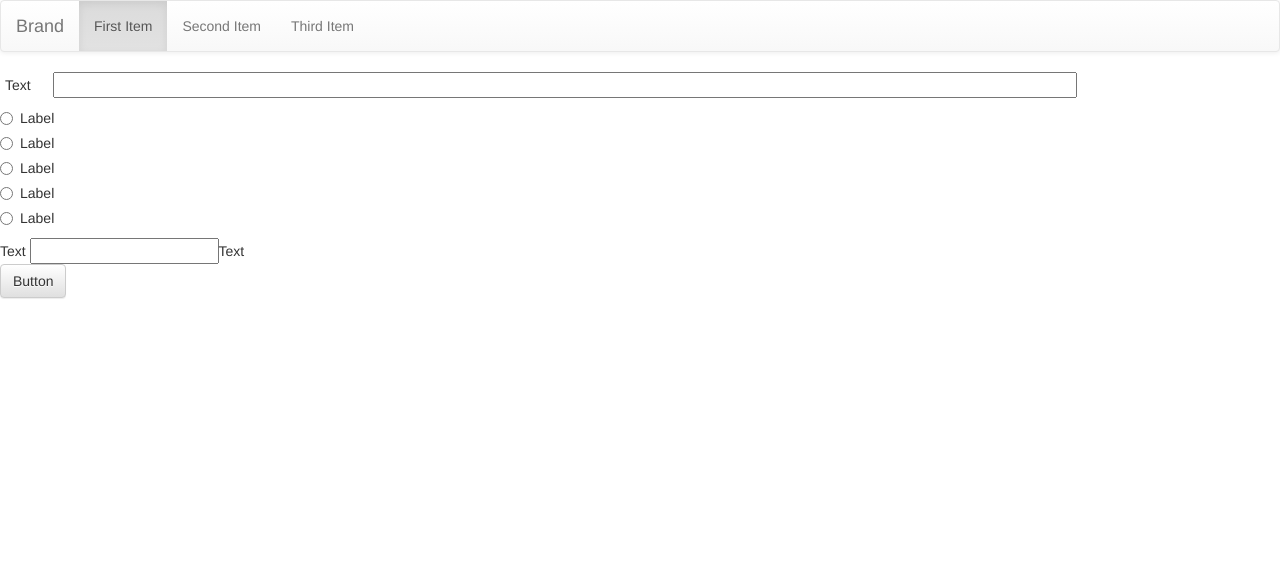
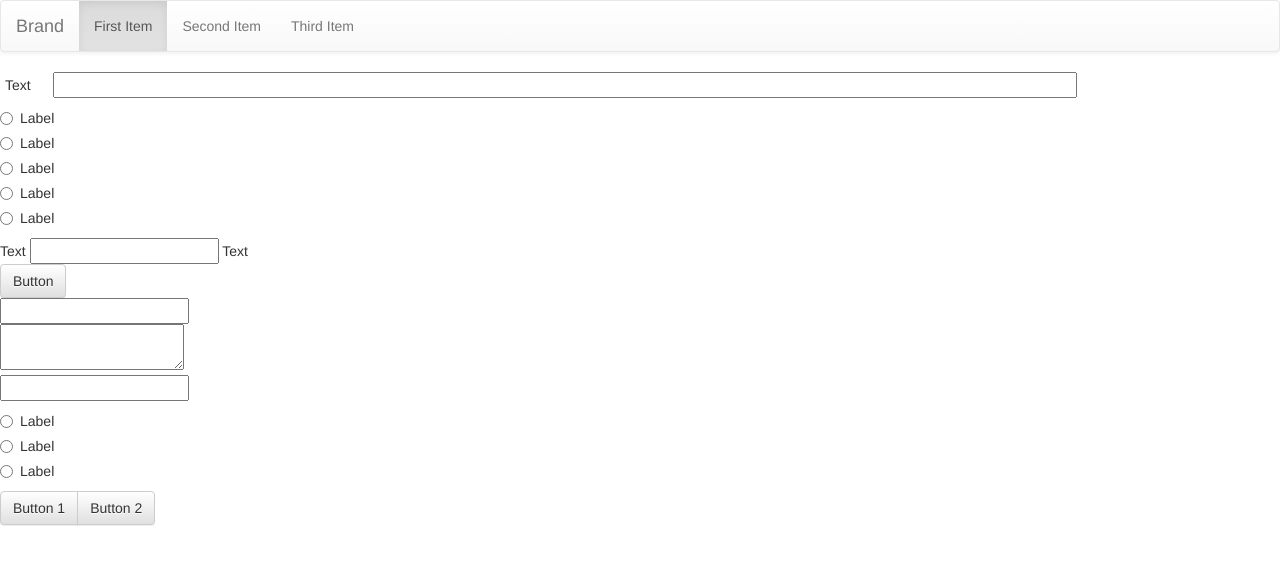
Before and after one commit to GTedHa/studi, a Flask app: page /note/1 in a window 1280 px wide. Shown: the top 565 px of the page. Run offline with Flask 2, Linux system fonts and the light colour scheme; some libraries are stand-ins or nearby versions.

Commit message:
MOdify combined note.html and clause.html

```diff
--- a/studi/templates/note.html
+++ b/studi/templates/note.html
@@ -1,6 +1,5 @@
 <!DOCTYPE html>
 <html>
-
 <head>
     <meta charset="utf-8">
     <meta name="viewport" content="width=device-width, initial-scale=1.0">
@@ -8,24 +7,38 @@
     <link rel="stylesheet" href="../static/css/bootstrap.min.css">
     <link rel="stylesheet" href="../static/css/File-Input---Beautiful-Input--Button-Approach-Jasny-Bootstrap1.css">
     <link rel="stylesheet" href="../static/css/styles.css">
+    <script src="../static/js/component/vueComponent.js"> </script>
 </head>
 
 <body>
     <nav class="navbar navbar-default">
         <div class="container-fluid">
-            <div class="navbar-header"><a class="navbar-brand" href="#">Brand</a>
-                <button class="navbar-toggle collapsed" data-toggle="collapse" data-target="#navcol-1"><span class="sr-only">Toggle navigation</span><span class="icon-bar"></span><span class="icon-bar"></span><span class="icon-bar"></span></button>
+            <div class="navbar-header">
+                <a class="navbar-brand" href="#">Brand</a>
+                <button class="navbar-toggle collapsed" data-toggle="collapse" data-target="#navcol-1">
+                    <span class="sr-only">Toggle navigation</span>
+                    <span class="icon-bar"></span>
+                    <span class="icon-bar"></span>
+                    <span class="icon-bar"></span>
+                </button>
             </div>
             <div class="collapse navbar-collapse" id="navcol-1">
                 <ul class="nav navbar-nav">
-                    <li class="active" role="presentation"><a href="#">First Item</a></li>
-                    <li role="presentation"><a href="#">Second Item</a></li>
-                    <li role="presentation"><a href="#">Third Item</a></li>
+                    <li class="active" role="presentation">
+                        <a href="#">First Item</a>
+                    </li>
+                    <li role="presentation">
+                        <a href="#">Second Item</a>
+                    </li>
+                    <li role="presentation">
+                        <a href="#">Third Item</a>
+                    </li>
                 </ul>
             </div>
         </div>
     </nav>
-    <div><span style="margin:0px 5px;">Text</span>
+    <div>
+        <span style="margin:0px 5px;">Text</span>
         <input type="text" style="width:80%;/*float:right;*/margin:0px 13px;">
     </div>
     <div>
@@ -50,14 +63,52 @@
                 <input type="radio">Label</label>
         </div>
     </div>
-    <div><span>Text</span>
-        <input type="number"><span>Text</span></div>
+    <div>
+        <span>Text</span>
+        <input type="number">
+        <span>Text</span>
+    </div>
     <div>
         <button class="btn btn-default" type="button">Button</button>
     </div>
+
+
+<!-- clause.html -->
+
+    <div>
+        <input type="text">
+    </div>
+    <div>
+        <textarea></textarea>
+    </div>
+    <div>
+        <input type="number">
+    </div>
+    <div>
+        <div class="radio">
+            <label>
+                <input type="radio">Label</label>
+        </div>
+        <div class="radio">
+            <label>
+                <input type="radio">Label</label>
+        </div>
+        <div class="radio">
+            <label>
+                <input type="radio">Label</label>
+        </div>
+    </div>
+    <div>
+        <div class="btn-group" role="group">
+            <button class="btn btn-default" type="button">Button 1</button>
+            <button class="btn btn-default" type="button">Button 2</button>
+        </div>
+    </div>
+
     <footer></footer>
     <script src="../static/js/jquery.min.js"></script>
     <script src="../static/js/bootstrap.min.js"></script>
     <script src="../static/js/File-Input---Beautiful-Input--Button-Approach-Jasny-Bootstrap.js"></script>
 </body>
+
 </html>
```
